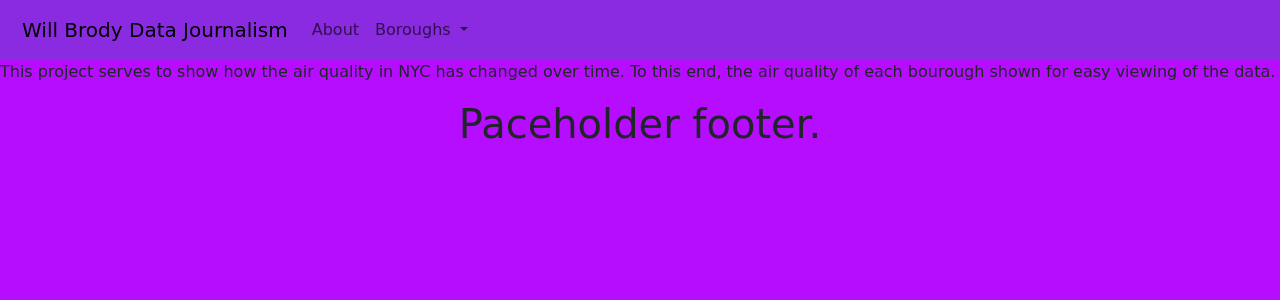
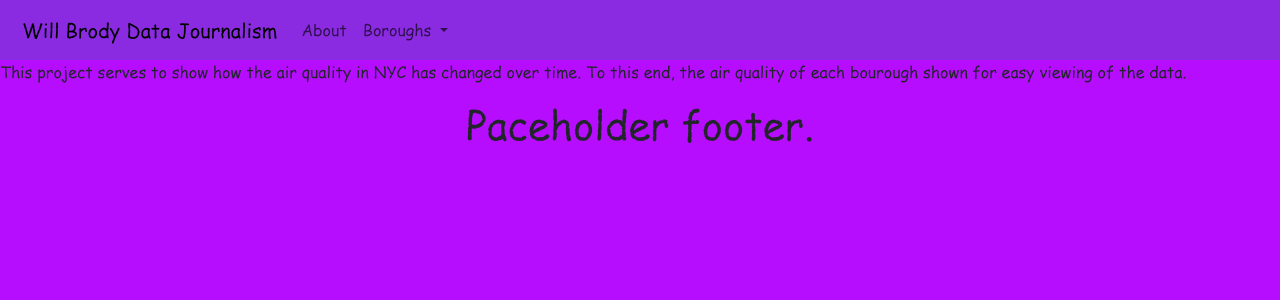
Before and after one commit to WilliamBrody/WilliamBrodyDataJournalism, a Flask app: page /about in a window 1280 px wide. Shown: the top 300 px of the page. Run offline with Flask 3, Linux system fonts and the light colour scheme.

Commit message:
made the font comic papyrus

```diff
--- a/server.py
+++ b/server.py
@@ -8,6 +8,31 @@ f = open("data/formatted_aq.json", "r")
 f = json.load(f)
 
 app = Flask(__name__, static_url_path='', static_folder='static')
+
+
+"""
+QUESTIONS FOR MR. GOHDE:
+- how should i embedd images in my about page
+    - put them in the static folder, and then link normally (no jinja)
+    - what else should really be in about page?
+        - what the project is
+        - vocab
+        - link to data
+        - prototypes
+        - etc
+
+
+- how do i go about generating the dynamic text???
+    - if statements
+    - dynamically generate adjectives
+- what should be in my footer?(what even is a footer)
+    - link to data
+    - will brody data journalism
+    - etc
+
+    - do i put data source and my contact info?
+- how should i clean up my graph (all the plots are too close together)
+"""
 
 @app.route('/')
 def index():
@@ -66,12 +91,13 @@ def about():
 def borough():
     requestedborough = request.args.get('borough')
     print(requestedborough)
-    # average, summer, winter
-    polGraphDat = [[],[],[]]
+    # average, summer, winter, nyc avg
+    polGraphDat = [[],[],[],[]]
     for i in range(2009, 2023):
         polGraphDat[0].append(float(f[requestedborough][str(i)][0]))
         polGraphDat[1].append(float(f[requestedborough][str(i)][1]))
         polGraphDat[2].append(float(f[requestedborough][str(i)][2]))
+        polGraphDat[3].append(float(f['Ny'][str(i)][2]))
     return render_template('micro.html', borough=requestedborough, endpoints=polGraphDat)
 
 
--- a/static/style.css
+++ b/static/style.css
@@ -1,9 +1,19 @@
+@font-face {
+    font-family: 'ComicPapyrus'; /*a name to be used later*/
+    src: url("ComicPapyrus.ttf"); /*URL to font*/
+}
+
 body{
     background-color: #b60dff;
-    font-family: "Comic Sans MS", "Comic Sans", cursive;
+    /* font-family: "Comic Sans MS", "Comic Sans", cursive; */
+    font-family: "ComicPapyrus";
+
+
   }
 
   svg{
     border-style: solid;
     border-width: 1px;
+    display: flex;
+    justify-content: center;
   }
--- a/templates/about.html
+++ b/templates/about.html
@@ -13,8 +13,7 @@
             <p>
                 This project serves to show how the air quality in NYC has changed over time. To this end, the air quality of each bourough shown for easy viewing of the data.
             </p>
-            <p>
-            </p>
+
         </div>
         {% include 'footer.html' %}
     </body>
```
Also changed, not shown: static/ComicPapyrus.ttf (added), templates/line_graph.svg.
